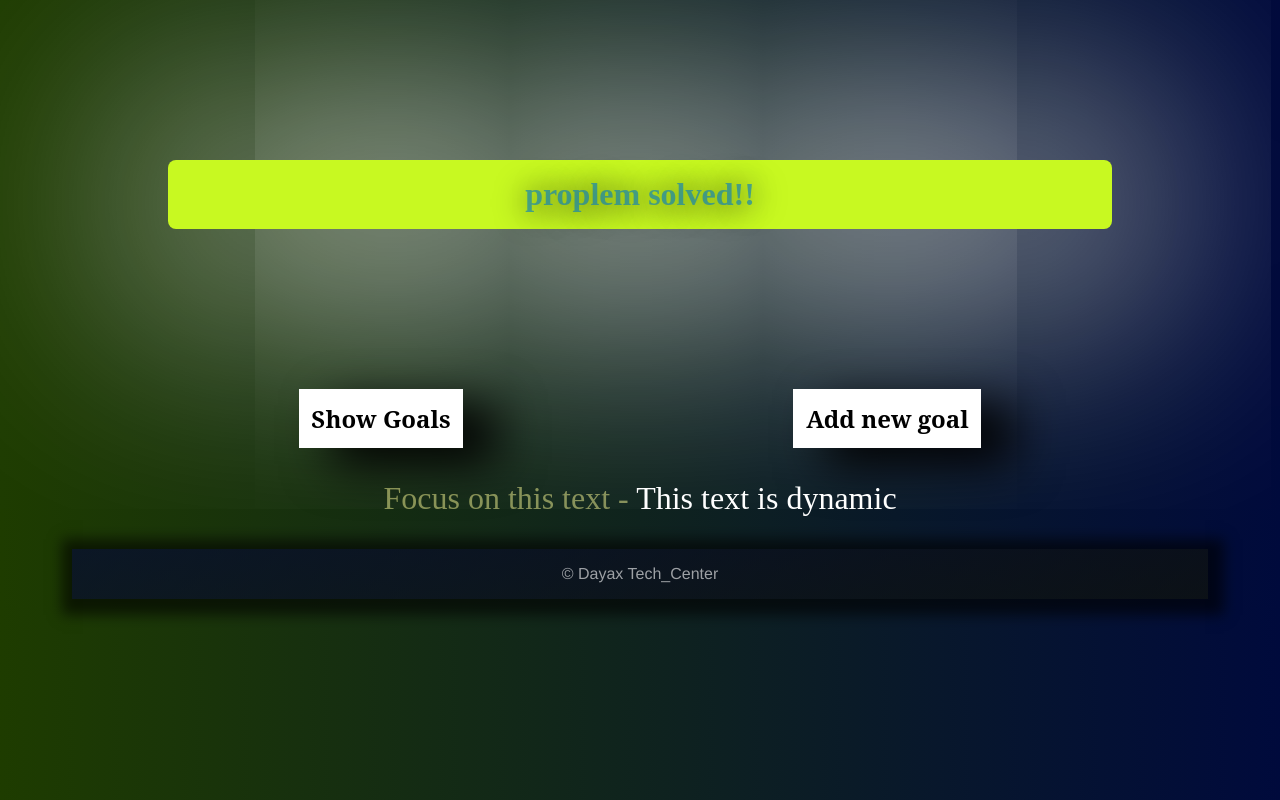
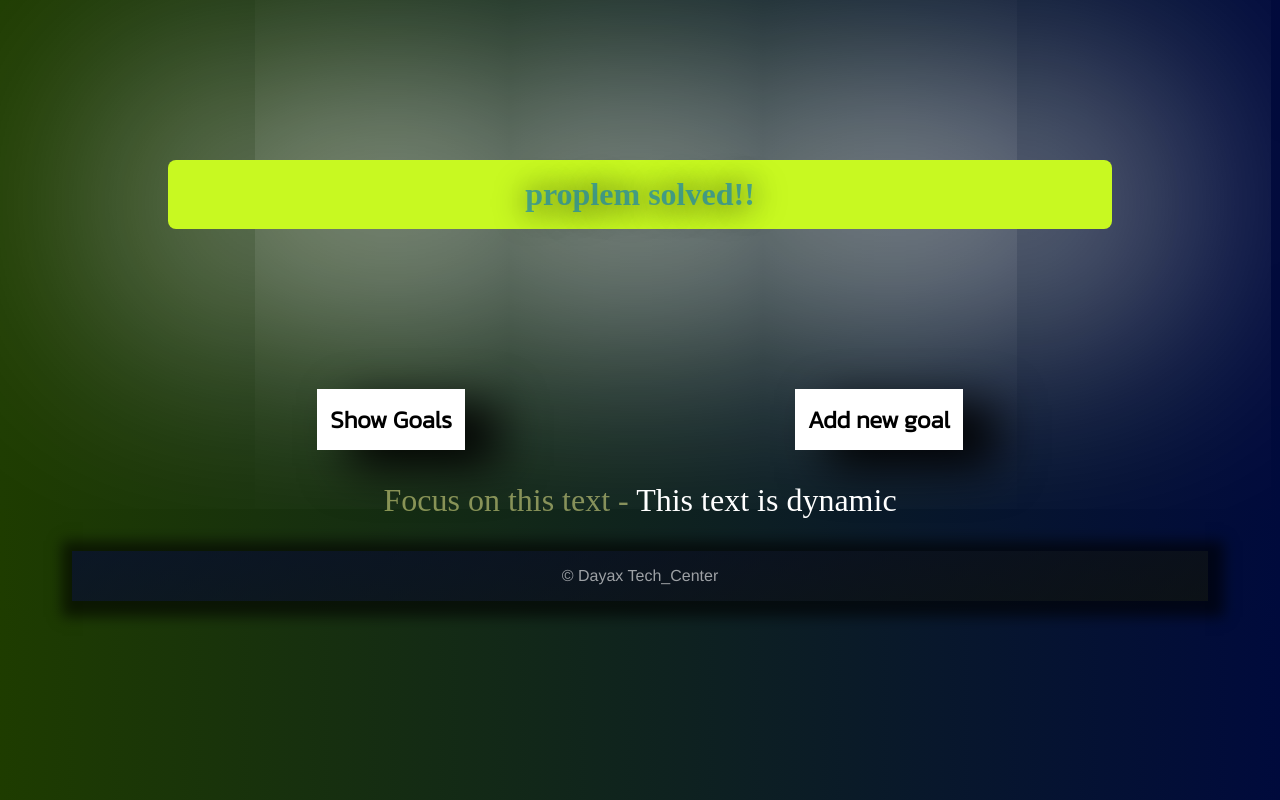
Before and after one commit to ffu-web/javascript-basics, a plain HTML site: page index.html in a window 1280 px wide. Drawn offline with Linux system fonts and the light colour scheme.

Commit message:
third updates - font_decoration links

```diff
--- a/index.html
+++ b/index.html
@@ -5,6 +5,13 @@
     <meta http-equiv="X-UA-Compatible" content="IE=edge">
     <meta name="viewport" content="width=device-width, initial-scale=1.0">
     <title>JavaScript Basics</title>
+    <link rel="preconnect" href="https://fonts.googleapis.com">
+    <link rel="preconnect" href="https://fonts.gstatic.com" crossorigin>
+    <link href="https://fonts.googleapis.com/css2?family=PT+Serif:ital,wght@1,700&display=swap" rel="stylesheet">
+    <link rel="preconnect" href="https://fonts.googleapis.com">
+    <link rel="preconnect" href="https://fonts.gstatic.com" crossorigin>
+    <link href="https://fonts.googleapis.com/css2?family=Kanit:wght@300&family=PT+Serif:ital,wght@1,700&display=swap" rel="stylesheet">
+
     <script src="exercise.js"></script>
     <link rel="stylesheet" href="style.css">
 </head>
```
